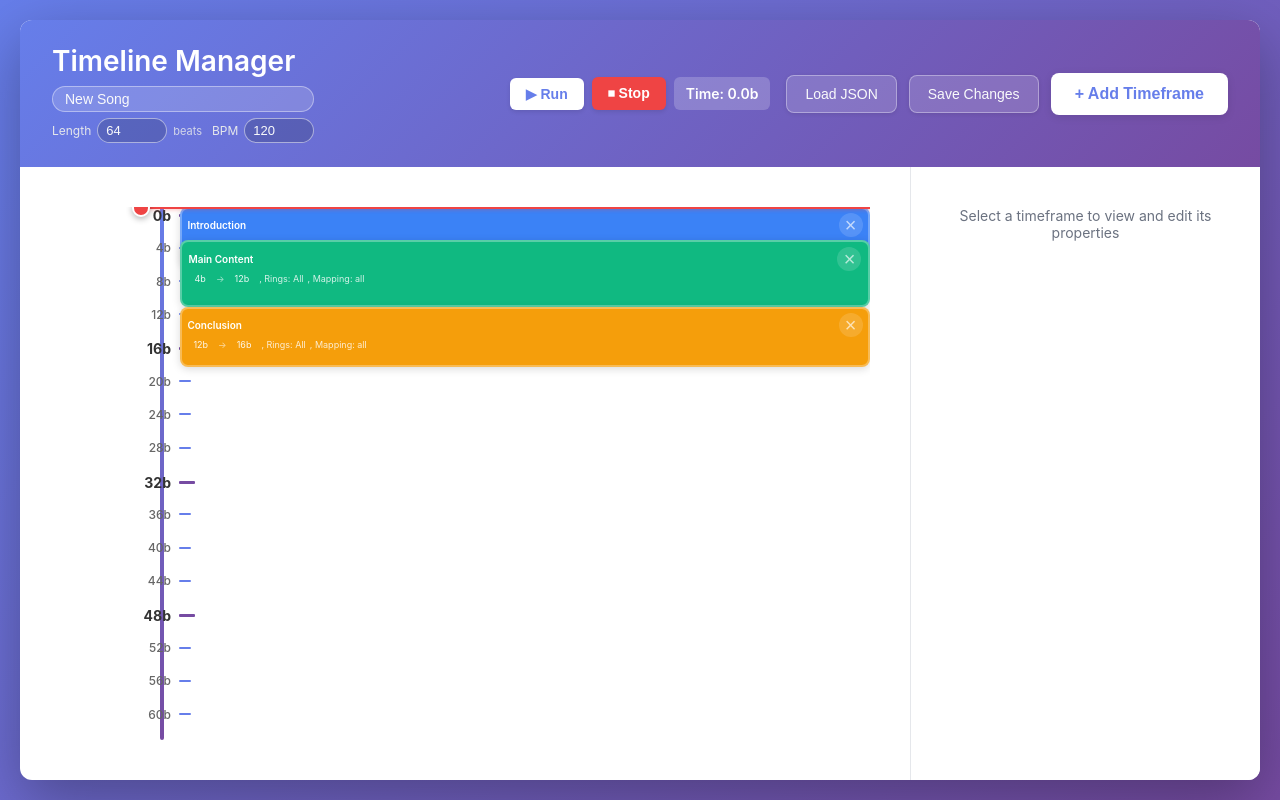
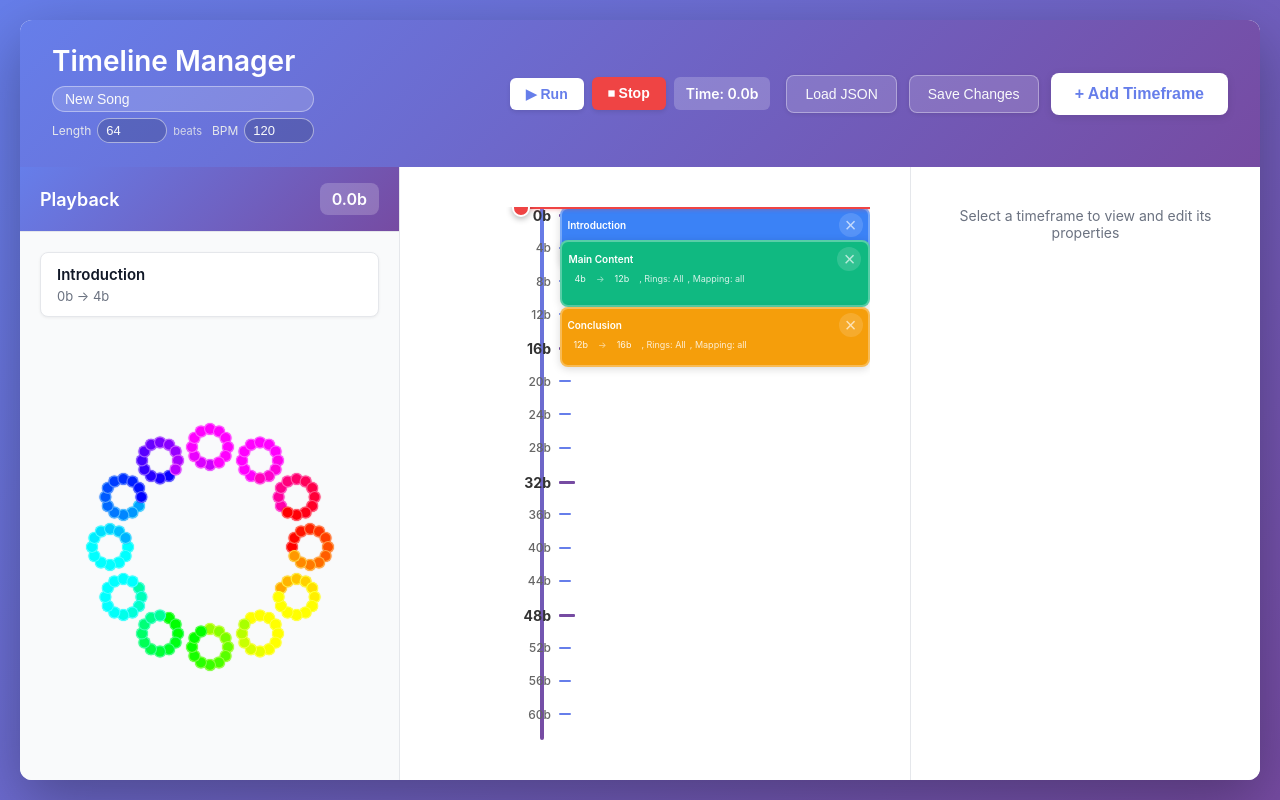
Before and after one commit to KivSee/led-rings, a React (Vite) app in the folder ui/: page / in a window 1280 px wide. Built offline with nearby package versions, Linux system fonts and the light colour scheme; the HTML template or start-up script is replaced by a standard one.

Commit message:
feat: playback window

```diff
--- a/ui/src/App.css
+++ b/ui/src/App.css
@@ -17,6 +17,13 @@
   flex: 1;
   overflow: hidden;
   min-height: 0;
+}
+
+.app-main {
+  display: flex;
+  flex: 1;
+  min-width: 0;
+  overflow: hidden;
 }
 
 .app-header {
--- a/ui/src/App.tsx
+++ b/ui/src/App.tsx
@@ -1,6 +1,7 @@
 import React, { useState, useRef, useEffect } from 'react'
 import Timeline from './components/Timeline'
 import TimeframePanel from './components/TimeframePanel'
+import PlaybackRingsPanel from './components/PlaybackRingsPanel'
 import './App.css'
 
 export interface Timeframe {
@@ -365,6 +366,8 @@ function App() {
         </div>
       </div>
       <div className="app-content">
+        <div className="app-main">
+          <PlaybackRingsPanel currentTime={currentTime} timeframes={timeframes} />
           <Timeline
             timeframes={timeframes}
             songLengthBeats={songLengthBeats}
@@ -376,6 +379,7 @@ function App() {
             currentTime={currentTime}
             onCurrentTimeChange={setCurrentTime}
           />
+        </div>
         <TimeframePanel
           timeframe={focusedTimeframe}
           onUpdate={handlePanelUpdate}
--- /dev/null
+++ b/ui/src/components/PlaybackRingsPanel.css
@@ -0,0 +1,97 @@
+.playback-rings-panel {
+  width: 380px;
+  flex-shrink: 0;
+  background: #f9fafb;
+  border-right: 1px solid #e5e7eb;
+  display: flex;
+  flex-direction: column;
+  height: 100%;
+  overflow: hidden;
+}
+
+.playback-rings-panel-header {
+  display: flex;
+  justify-content: space-between;
+  align-items: center;
+  padding: 16px 20px;
+  border-bottom: 1px solid #e5e7eb;
+  background: linear-gradient(135deg, #667eea 0%, #764ba2 100%);
+  color: white;
+}
+
+.playback-rings-panel-header h2 {
+  margin: 0;
+  font-size: 18px;
+  font-weight: 600;
+}
+
+.playback-rings-panel-time {
+  font-size: 16px;
+  font-weight: 600;
+  background: rgba(255, 255, 255, 0.2);
+  padding: 6px 12px;
+  border-radius: 8px;
+}
+
+.playback-rings-panel-content {
+  flex: 1;
+  overflow-y: auto;
+  padding: 20px;
+  display: flex;
+  flex-direction: column;
+  align-items: center;
+  gap: 16px;
+}
+
+.playback-rings-panel-segment {
+  display: flex;
+  flex-direction: column;
+  gap: 4px;
+  width: 100%;
+  max-width: 340px;
+  padding: 12px 16px;
+  background: white;
+  border-radius: 8px;
+  border: 1px solid #e5e7eb;
+  box-shadow: 0 1px 3px rgba(0, 0, 0, 0.06);
+}
+
+.playback-rings-panel-segment-label {
+  font-size: 15px;
+  font-weight: 600;
+  color: #111827;
+}
+
+.playback-rings-panel-segment-range {
+  font-size: 13px;
+  color: #6b7280;
+}
+
+.playback-rings-panel-visualization {
+  width: 100%;
+  display: flex;
+  justify-content: center;
+  flex: 1;
+  min-height: 280px;
+}
+
+.playback-rings-panel-empty {
+  flex: 1;
+  display: flex;
+  flex-direction: column;
+  align-items: center;
+  justify-content: center;
+  text-align: center;
+  padding: 32px 24px;
+  color: #6b7280;
+  font-size: 14px;
+}
+
+.playback-rings-panel-empty p {
+  margin: 0 0 8px 0;
+}
+
+.playback-rings-panel-empty-hint {
+  font-size: 12px;
+  opacity: 0.85;
+}
--- /dev/null
+++ b/ui/src/components/PlaybackRingsPanel.tsx
@@ -0,0 +1,64 @@
+import React from 'react'
+import { Timeframe } from '../App'
+import RingVisualization from './RingVisualization'
+import './PlaybackRingsPanel.css'
+
+interface PlaybackRingsPanelProps {
+  currentTime: number
+  timeframes: Timeframe[]
+}
+
+// Get the active timeframe at a given time (last in list wins if overlapping)
+function getActiveTimeframeAt(time: number, timeframes: Timeframe[]): Timeframe | null {
+  const active = timeframes.filter(
+    (tf) => time >= tf.startTime && time < tf.endTime
+  )
+  return active.length > 0 ? active[active.length - 1]! : null
+}
+
+const PlaybackRingsPanel = ({ currentTime, timeframes }: PlaybackRingsPanelProps) => {
+  const activeTimeframe = getActiveTimeframeAt(currentTime, timeframes)
+
+  return (
+    <div className="playback-rings-panel">
+      <div className="playback-rings-panel-header">
+        <h2>Playback</h2>
+        <div className="playback-rings-panel-time">
+          {currentTime.toFixed(1)}b
+        </div>
+      </div>
+      <div className="playback-rings-panel-content">
+        {activeTimeframe ? (
+          <>
+            <div className="playback-rings-panel-segment">
+              <span className="playback-rings-panel-segment-label">
+                {activeTimeframe.label}
+              </span>
+              <span className="playback-rings-panel-segment-range">
+                {activeTimeframe.startTime}b → {activeTimeframe.endTime}b
+              </span>
+            </div>
+            <div className="playback-rings-panel-visualization">
+              <RingVisualization
+                mapping={activeTimeframe.mapping || 'all'}
+                rainbow={activeTimeframe.rainbow}
+                rainbowRange={activeTimeframe.rainbowRange}
+                startColor={activeTimeframe.color}
+                activeRings={activeTimeframe.rings}
+              />
+            </div>
+          </>
+        ) : (
+          <div className="playback-rings-panel-empty">
+            <p>No active segment at {currentTime.toFixed(1)}b</p>
+            <p className="playback-rings-panel-empty-hint">
+                Scrub the timeline or press Run to see rings update
+            </p>
+          </div>
+        )}
+      </div>
+    </div>
+  )
+}
+
+export default PlaybackRingsPanel
--- a/ui/src/components/RingVisualization.css
+++ b/ui/src/components/RingVisualization.css
@@ -28,6 +28,12 @@
   transform-origin: 200px 200px;
   /* Position 12 rings in a circle, 30 degrees apart, closer together */
   transform: rotate(calc(var(--ring-index) * 30deg)) translateX(100px) rotate(calc(var(--ring-index) * -30deg));
+  transition: opacity 0.2s;
+}
+
+.small-ring-inactive {
+  opacity: 0.25;
+  pointer-events: none;
 }
 
 .ring-pixel {
--- a/ui/src/components/RingVisualization.tsx
+++ b/ui/src/components/RingVisualization.tsx
@@ -7,9 +7,11 @@ interface RingVisualizationProps {
   rainbow?: boolean
   rainbowRange?: number
   startColor?: string
+  /** Ring numbers (1-12) that are active; rings not in this list are dimmed. Omit to show all. */
+  activeRings?: number[]
 }
 
-const RingVisualization = ({ mapping, rainbow, rainbowRange = 1, startColor }: RingVisualizationProps) => {
+const RingVisualization = ({ mapping, rainbow, rainbowRange = 1, startColor, activeRings }: RingVisualizationProps) => {
   // Convert hex color to HSL to get hue
   const hexToHue = (hex: string): number => {
     const r = parseInt(hex.slice(1, 3), 16) / 255
@@ -157,10 +159,13 @@ const RingVisualization = ({ mapping, rainbow, rainbowRange = 1, startColor }: R
   return (
     <div className="ring-visualization">
       <div className="rings-container">
-        {ringsWithPositions.map((ringPixels, ringIndex) => (
+        {ringsWithPositions.map((ringPixels, ringIndex) => {
+          const ringNumber = ringIndex + 1
+          const isActive = !activeRings || activeRings.length === 0 || activeRings.includes(ringNumber)
+          return (
           <div
             key={ringIndex}
-            className="small-ring"
+            className={`small-ring ${!isActive ? 'small-ring-inactive' : ''}`}
             style={{
               '--ring-index': ringIndex,
             } as React.CSSProperties}
@@ -183,7 +188,8 @@ const RingVisualization = ({ mapping, rainbow, rainbowRange = 1, startColor }: R
               )
             })}
           </div>
-        ))}
+        )
+        })}
       </div>
     </div>
   )
```
Lines whose indentation alone changed are shown as unchanged.
